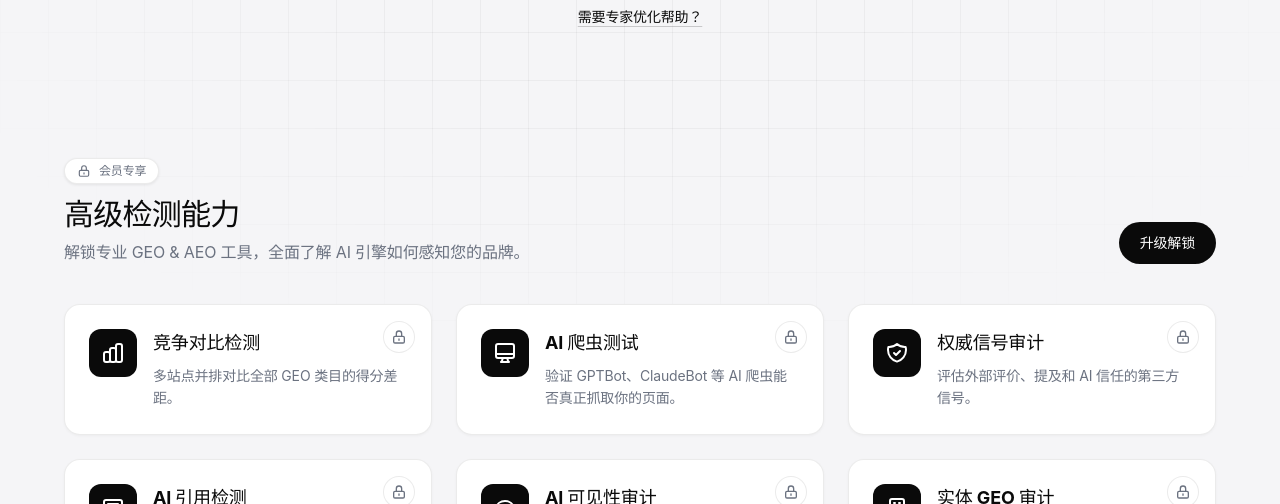
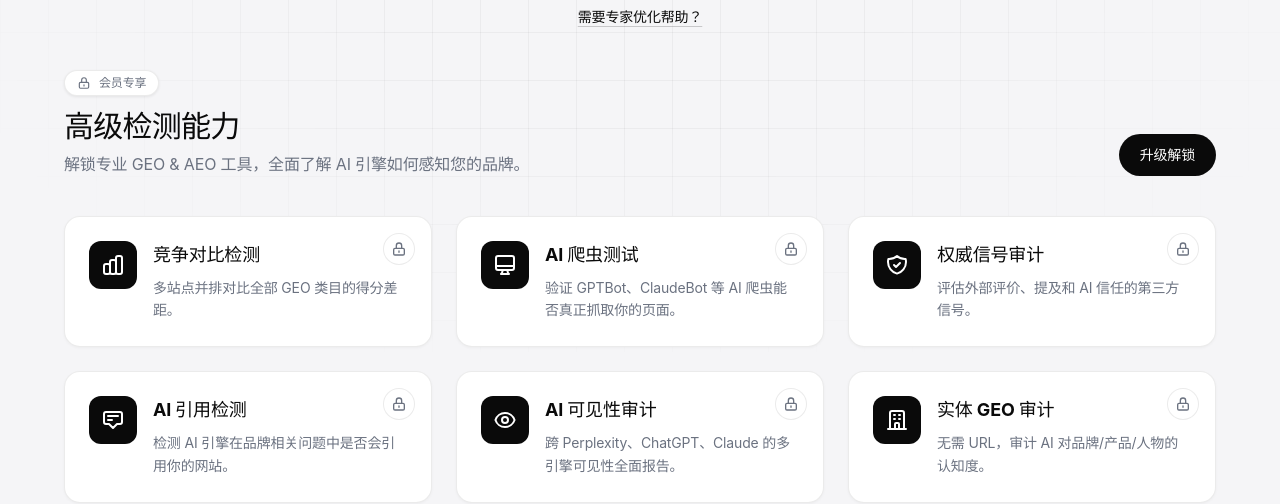
Before and after one commit to sr007-cxy/Vigilath, a React (Vite) app in the folder frontend/: page / in a window 1280 px wide. Shown: the part 448-952 px from the top of the page. Built offline with nearby package versions, Linux system fonts and the light colour scheme; no server answers.

Commit message:
fix(Home): 调整高级检测部分的间距以改善布局 fix(Result): 在结果页面添加 CheckProgress 组件以处理重新运行加载状态

```diff
--- a/frontend/src/pages/Home.tsx
+++ b/frontend/src/pages/Home.tsx
@@ -257,7 +257,7 @@ export function Home() {
           </section>
 
           {/* Advanced Detection Section */}
-          <section className="mt-12 sm:mt-32">
+          <section className="mt-10 sm:mt-30">
             <div className="flex flex-col sm:flex-row sm:items-end sm:justify-between gap-4 mb-6 sm:mb-10">
               <div>
                 <div className="inline-flex items-center gap-2 px-3 py-1 rounded-full bg-surface border border-soft shadow-glow mb-3">
--- a/frontend/src/pages/Result.tsx
+++ b/frontend/src/pages/Result.tsx
@@ -717,6 +717,7 @@ export function Result() {
               </div>
             )}
           </main>
+          {rerunLoading && <CheckProgress mode={rerunMode} />}
         </div>
       );
     }
```
